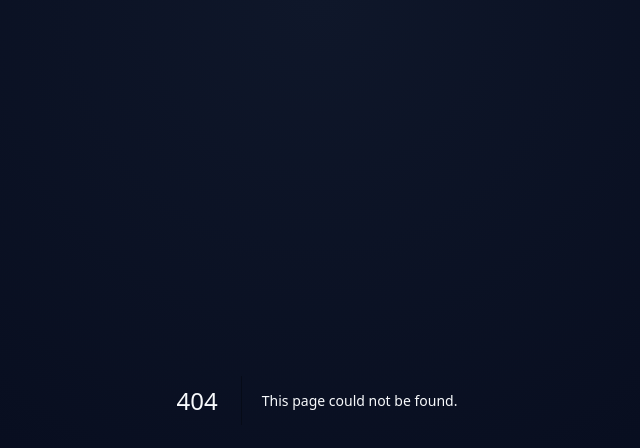
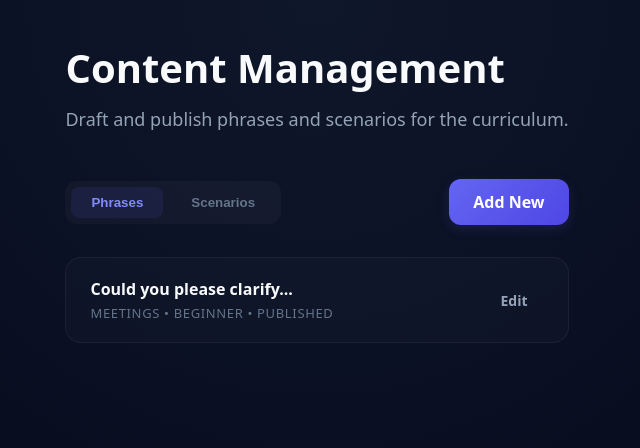
Before and after one commit to Armsss9988/AI-English, a Next.js app in the folder apps/web/: page /admin/content in a window 1280 px wide. Before the commit this address had no page. Shown: the top 448 px of the page, without its empty margins (323-963 px from the left). Built offline with nearby package versions, Linux system fonts and the light colour scheme.

Commit message:
feat(dev2): implement A2 admin content management UI for phrases and scenarios

```diff
--- /dev/null
+++ b/apps/web/src/app/admin/content/page.tsx
@@ -0,0 +1,15 @@
+import React from 'react';
+import { ContentManager } from '@/features/admin-content/ContentManager';
+
+export default function AdminContentPage() {
+  return (
+    <main style={{ padding: '40px', maxWidth: '1000px', margin: '0 auto' }}>
+      <header style={{ marginBottom: '48px' }}>
+        <h1 style={{ fontSize: '2.5rem', fontWeight: '800', marginBottom: '12px' }}>Content Management</h1>
+        <p style={{ color: '#94a3b8', fontSize: '1.125rem' }}>Draft and publish phrases and scenarios for the curriculum.</p>
+      </header>
+
+      <ContentManager />
+    </main>
+  );
+}
--- /dev/null
+++ b/apps/web/src/features/admin-content/ContentManager.tsx
@@ -0,0 +1,89 @@
+'use client';
+
+import React, { useState } from 'react';
+import { useQuery, useMutation } from '@tanstack/react-query';
+import { Button, Input, Select } from '@english-coach/ui';
+import { getAdminPhrases, getAdminScenarios, upsertPhrase, upsertScenario } from '@/lib/api/admin-content';
+import styles from './admin.module.css';
+
+export const ContentManager: React.FC = () => {
+  const [activeTab, setActiveTab] = useState<'phrases' | 'scenarios'>('phrases');
+  const [showForm, setShowForm] = useState(false);
+
+  const phrasesQuery = useQuery({ queryKey: ['admin-phrases'], queryFn: getAdminPhrases });
+  const scenariosQuery = useQuery({ queryKey: ['admin-scenarios'], queryFn: getAdminScenarios });
+
+  const phraseMutation = useMutation({ mutationFn: upsertPhrase, onSuccess: () => setShowForm(false) });
+  const scenarioMutation = useMutation({ mutationFn: upsertScenario, onSuccess: () => setShowForm(false) });
+
+  return (
+    <div className={styles.container}>
+      <div className={styles.header}>
+        <div className={styles.tabs}>
+          <button
+            className={`${styles.tab} ${activeTab === 'phrases' ? styles.tabActive : ''}`}
+            onClick={() => setActiveTab('phrases')}
+          >
+            Phrases
+          </button>
+          <button
+            className={`${styles.tab} ${activeTab === 'scenarios' ? styles.tabActive : ''}`}
+            onClick={() => setActiveTab('scenarios')}
+          >
+            Scenarios
+          </button>
+        </div>
+        <Button onClick={() => setShowForm(true)}>Add New</Button>
+      </div>
+
+      <div className={styles.content}>
+        {activeTab === 'phrases' ? (
+          <div className={styles.list}>
+            {phrasesQuery.data?.map(p => (
+              <div key={p.id} className={styles.item}>
+                <div>
+                  <div className={styles.itemTitle}>{p.content}</div>
+                  <div className={styles.itemMeta}>{p.category} • {p.difficulty} • {p.status}</div>
+                </div>
+                <Button variant="ghost" size="sm">Edit</Button>
+              </div>
+            ))}
+          </div>
+        ) : (
+          <div className={styles.list}>
+            {scenariosQuery.data?.map(s => (
+              <div key={s.id} className={styles.item}>
+                <div>
+                  <div className={styles.itemTitle}>{s.title}</div>
+                  <div className={styles.itemMeta}>{s.category} • {s.difficulty} • {s.status}</div>
+                </div>
+                <Button variant="ghost" size="sm">Edit</Button>
+              </div>
+            ))}
+          </div>
+        )}
+      </div>
+
+      {showForm && (
+        <div className={styles.modalOverlay}>
+          <div className={styles.modal}>
+            <h3>Add New {activeTab === 'phrases' ? 'Phrase' : 'Scenario'}</h3>
+            <form className={styles.form} onSubmit={(e) => e.preventDefault()}>
+              <Input label="Content / Title" placeholder="Enter content..." />
+              <Input label="Meaning / Description" placeholder="Enter meaning..." />
+              <div className={styles.formRow}>
+                <Select label="Category" options={[{label: 'Meetings', value: 'Meetings'}, {label: 'General', value: 'General'}]} />
+                <Select label="Difficulty" options={[{label: 'Beginner', value: 'Beginner'}, {label: 'Advanced', value: 'Advanced'}]} />
+              </div>
+              <div className={styles.modalActions}>
+                <Button variant="ghost" onClick={() => setShowForm(false)}>Cancel</Button>
+                <Button>Save as Draft</Button>
+                <Button variant="primary">Publish</Button>
+              </div>
+            </form>
+          </div>
+        </div>
+      )}
+    </div>
+  );
+};
--- /dev/null
+++ b/apps/web/src/features/admin-content/admin.module.css
@@ -0,0 +1,121 @@
+.container {
+  width: 100%;
+  display: flex;
+  flex-direction: column;
+  gap: 32px;
+}
+
+.header {
+  display: flex;
+  justify-content: space-between;
+  align-items: center;
+}
+
+.tabs {
+  display: flex;
+  gap: 8px;
+  background: rgba(255, 255, 255, 0.03);
+  padding: 6px;
+  border-radius: 12px;
+}
+
+.tab {
+  padding: 8px 20px;
+  border-radius: 8px;
+  border: none;
+  background: transparent;
+  color: #64748b;
+  font-weight: 600;
+  cursor: pointer;
+  transition: all 0.2s;
+}
+
+.tabActive {
+  background: rgba(99, 102, 241, 0.1);
+  color: #818cf8;
+}
+
+.list {
+  display: flex;
+  flex-direction: column;
+  gap: 12px;
+}
+
+.item {
+  background: rgba(255, 255, 255, 0.02);
+  border: 1px solid rgba(255, 255, 255, 0.05);
+  border-radius: 16px;
+  padding: 20px 24px;
+  display: flex;
+  justify-content: space-between;
+  align-items: center;
+  transition: all 0.2s;
+}
+
+.item:hover {
+  background: rgba(255, 255, 255, 0.04);
+  border-color: rgba(255, 255, 255, 0.1);
+}
+
+.itemTitle {
+  font-weight: 600;
+  color: #f8fafc;
+  margin-bottom: 4px;
+}
+
+.itemMeta {
+  font-size: 0.8125rem;
+  color: #64748b;
+  text-transform: uppercase;
+  letter-spacing: 0.05em;
+}
+
+.modalOverlay {
+  position: fixed;
+  top: 0;
+  left: 0;
+  right: 0;
+  bottom: 0;
+  background: rgba(0, 0, 0, 0.8);
+  backdrop-filter: blur(8px);
+  display: flex;
+  align-items: center;
+  justify-content: center;
+  z-index: 1000;
+}
+
+.modal {
+  background: #0f172a;
+  border: 1px solid rgba(255, 255, 255, 0.1);
+  border-radius: 32px;
+  padding: 40px;
+  width: 100%;
+  max-width: 600px;
+  box-shadow: 0 50px 100px -20px rgba(0, 0, 0, 0.5);
+}
+
+.modal h3 {
+  font-size: 1.5rem;
+  font-weight: 700;
+  color: #f8fafc;
+  margin-bottom: 32px;
+}
+
+.form {
+  display: flex;
+  flex-direction: column;
+  gap: 20px;
+}
+
+.formRow {
+  display: grid;
+  grid-template-columns: 1fr 1fr;
+  gap: 20px;
+}
+
+.modalActions {
+  display: flex;
+  justify-content: flex-end;
+  gap: 12px;
+  margin-top: 20px;
+}
--- /dev/null
+++ b/apps/web/src/lib/api/admin-content.ts
@@ -0,0 +1,31 @@
+import { AdminPhrase, AdminScenario, UpsertPhraseRequest, UpsertScenarioRequest } from '@english-coach/contracts';
+
+const delay = (ms: number) => new Promise((res) => setTimeout(res, ms));
+
+const MOCK_ADMIN_PHRASES: AdminPhrase[] = [
+  { id: 'p1', content: 'Could you please clarify...', meaning: 'Yêu cầu làm rõ...', category: 'Meetings', difficulty: 'Beginner', status: 'published' },
+];
+
+const MOCK_ADMIN_SCENARIOS: AdminScenario[] = [
+  { id: 's1', title: 'Daily Standup', description: 'Briefly explain your status.', difficulty: 'Beginner', category: 'General', status: 'published' },
+];
+
+export const getAdminPhrases = async (): Promise<AdminPhrase[]> => {
+  await delay(500);
+  return [...MOCK_ADMIN_PHRASES];
+};
+
+export const getAdminScenarios = async (): Promise<AdminScenario[]> => {
+  await delay(500);
+  return [...MOCK_ADMIN_SCENARIOS];
+};
+
+export const upsertPhrase = async (data: UpsertPhraseRequest): Promise<void> => {
+  await delay(1000);
+  console.log('Upserted phrase:', data);
+};
+
+export const upsertScenario = async (data: UpsertScenarioRequest): Promise<void> => {
+  await delay(1000);
+  console.log('Upserted scenario:', data);
+};
--- a/packages/contracts/src/index.ts
+++ b/packages/contracts/src/index.ts
@@ -6,3 +6,4 @@ export * from './speaking';
 export * from './roleplay';
 export * from './notebook';
 export * from './progress';
+export * from './admin';
```
Also changed, not shown: packages/contracts/src/admin.ts (added, +21 -0 lines).
